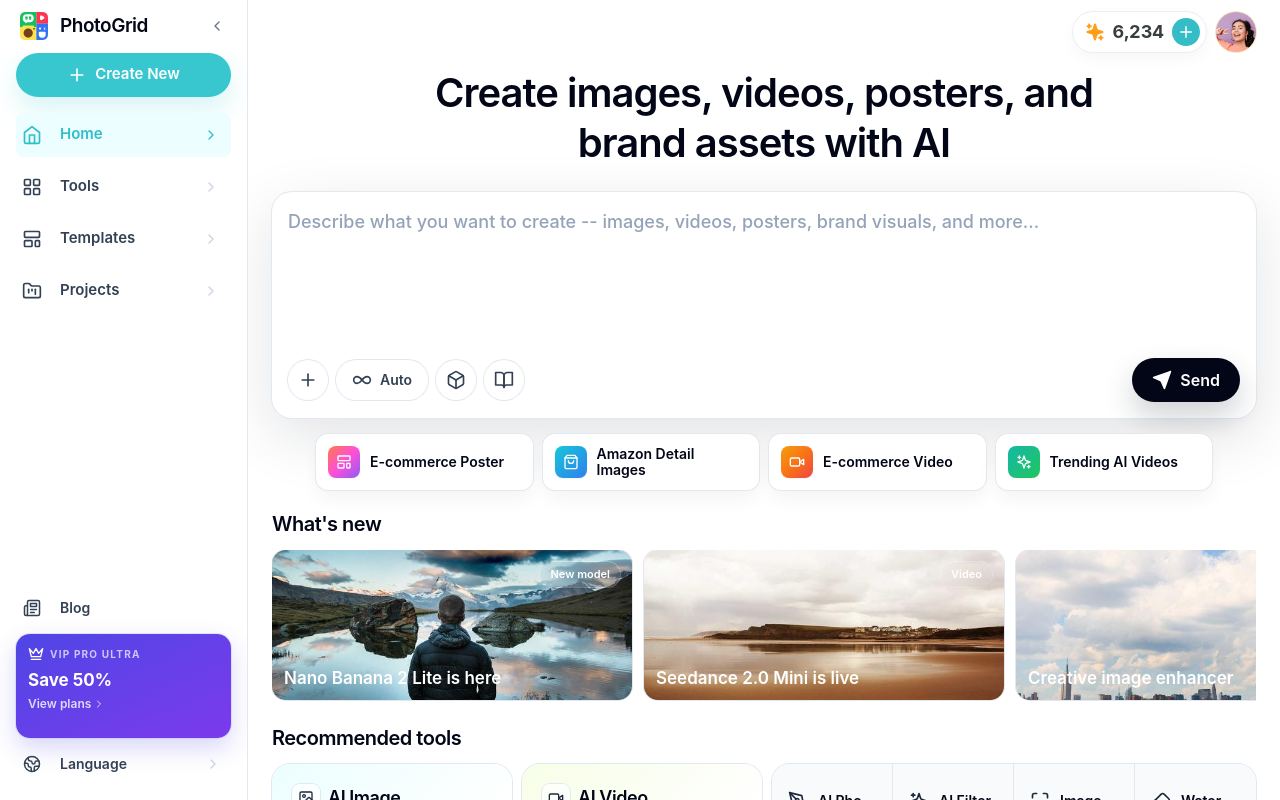
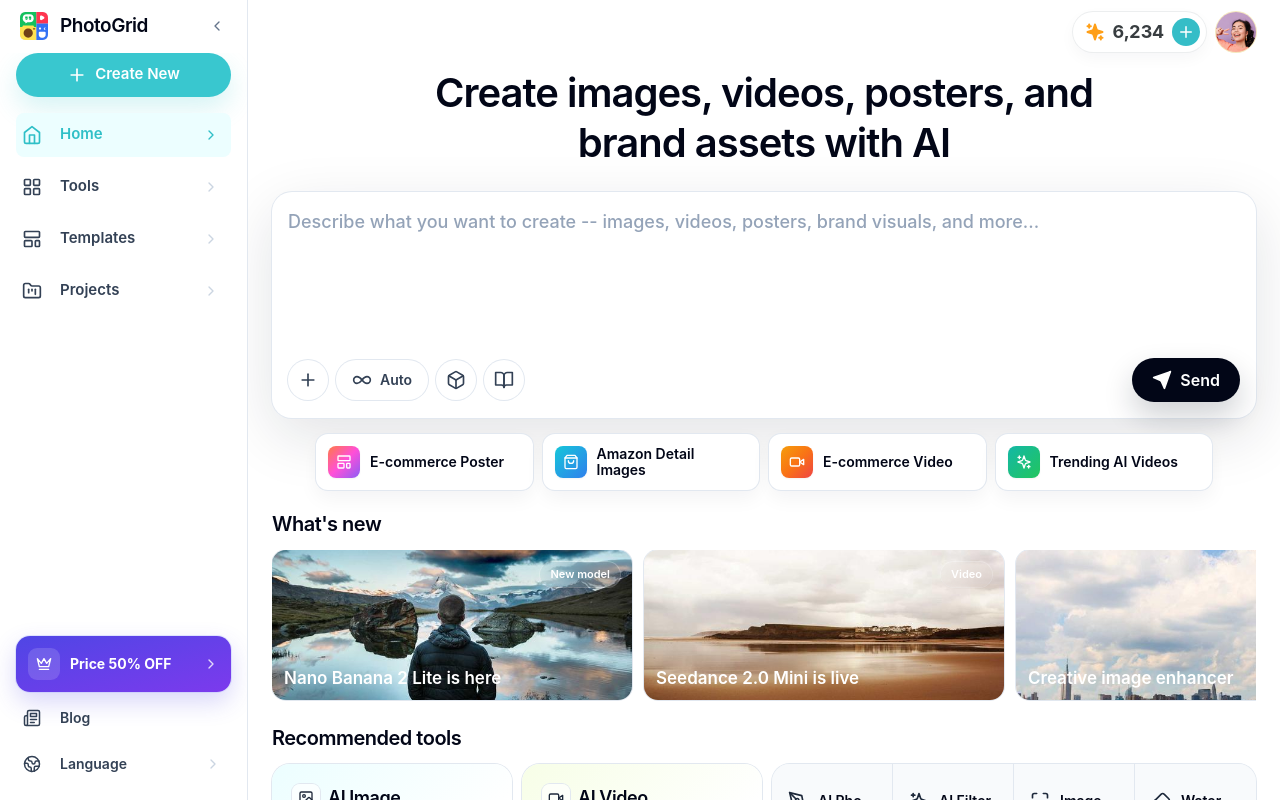
Before and after one commit to KimeraKU/pgweb, a Next.js app: page /creation in a window 1280 px wide. Shown: the top 800 px of the page. Built offline with nearby package versions, Linux system fonts and the light colour scheme.

Commit message:
调整 Creation 侧边栏 Price 促销卡片布局与顺序

```diff
--- a/src/app/creation/page.tsx
+++ b/src/app/creation/page.tsx
@@ -722,7 +722,16 @@
   },
 ];
 
+// 资源入口按产品优先级固定排序，Price 促销卡片必须位于 Blog 上方。
 const resourceCards: HubCard[] = [
+  {
+    name: 'Price',
+    description: 'Price plans are 50% off.',
+    icon: Crown,
+    href: '#',
+    tone: 'from-[#4f46e5] to-[#7c3aed]',
+    iconTone: 'text-white',
+  },
   {
     name: 'Blog',
     description: 'Read product updates and creation workflow notes.',
@@ -730,14 +739,6 @@
     href: '#',
     tone: 'bg-white',
     iconTone: 'text-slate-600',
-  },
-  {
-    name: 'Price',
-    description: 'VIP Pro Ultra saves 50%.',
-    icon: Crown,
-    href: '#',
-    tone: 'from-[#4f46e5] to-[#7c3aed]',
-    iconTone: 'text-white',
   },
   {
     name: 'Language',
@@ -4189,25 +4190,22 @@
   return (
     <a
       href={item.href}
-      title="VIP Pro Ultra — Save 50%"
-      aria-label="VIP Pro Ultra offer: Save 50%. View plans"
+      title="Price — 50% OFF"
+      aria-label="Price: 50% OFF. View plans"
       className={`group/promotion flex bg-gradient-to-br ${item.tone} text-white shadow-[0_10px_24px_rgba(79,70,229,0.22)] ring-1 ring-indigo-300/30 transition hover:-translate-y-0.5 hover:shadow-[0_14px_28px_rgba(79,70,229,0.3)] focus-visible:outline-none focus-visible:ring-2 focus-visible:ring-[#78b7ff] ${
         isCollapsed
-          ? 'h-[104px] flex-col items-start rounded-[14px] p-3 md:mx-auto md:h-12 md:w-12 md:items-center md:justify-center md:p-0'
-          : 'h-[104px] flex-col items-start rounded-[14px] p-3'
+          ? 'h-14 items-center rounded-[14px] px-3 md:mx-auto md:h-12 md:w-12 md:justify-center md:px-0'
+          : 'h-14 items-center rounded-[14px] px-3'
       }`}
     >
-      <span className={`flex items-center gap-1.5 ${isCollapsed ? 'md:justify-center' : ''}`}>
+      {/* 收起状态只在桌面端隐藏文案，窄屏仍保留完整单行促销信息。 */}
+      <span className={`flex h-8 w-8 shrink-0 items-center justify-center rounded-[9px] bg-white/15 ${isCollapsed ? 'md:bg-transparent' : ''}`}>
         <Icon className="h-4 w-4" />
-        <span className={`text-[10px] font-bold uppercase tracking-[0.12em] text-white/70 ${isCollapsed ? 'md:hidden' : ''}`}>VIP Pro Ultra</span>
       </span>
 
-      <span className={`mt-2 block text-[17px] font-bold leading-5 ${isCollapsed ? 'md:hidden' : ''}`}>Save 50%</span>
-
-      <span className={`mt-1.5 inline-flex items-center gap-0.5 text-xs font-semibold text-white/80 transition group-hover/promotion:gap-1 group-hover/promotion:text-white ${isCollapsed ? 'md:hidden' : ''}`}>
-        View plans
-        <ChevronRight className="h-3 w-3" />
-      </span>
+      <span className={`ml-2.5 min-w-0 flex-1 truncate text-sm font-bold ${isCollapsed ? 'md:hidden' : ''}`}>Price 50% OFF</span>
+
+      <ChevronRight className={`ml-2 h-4 w-4 shrink-0 text-white/80 transition group-hover/promotion:translate-x-0.5 group-hover/promotion:text-white ${isCollapsed ? 'md:hidden' : ''}`} />
     </a>
   );
 }
```
Also changed, not shown: prd/creation-page-design-functional-spec.md (+3 -3 lines), 1 other file (tests, documents, lock files or other folders).
